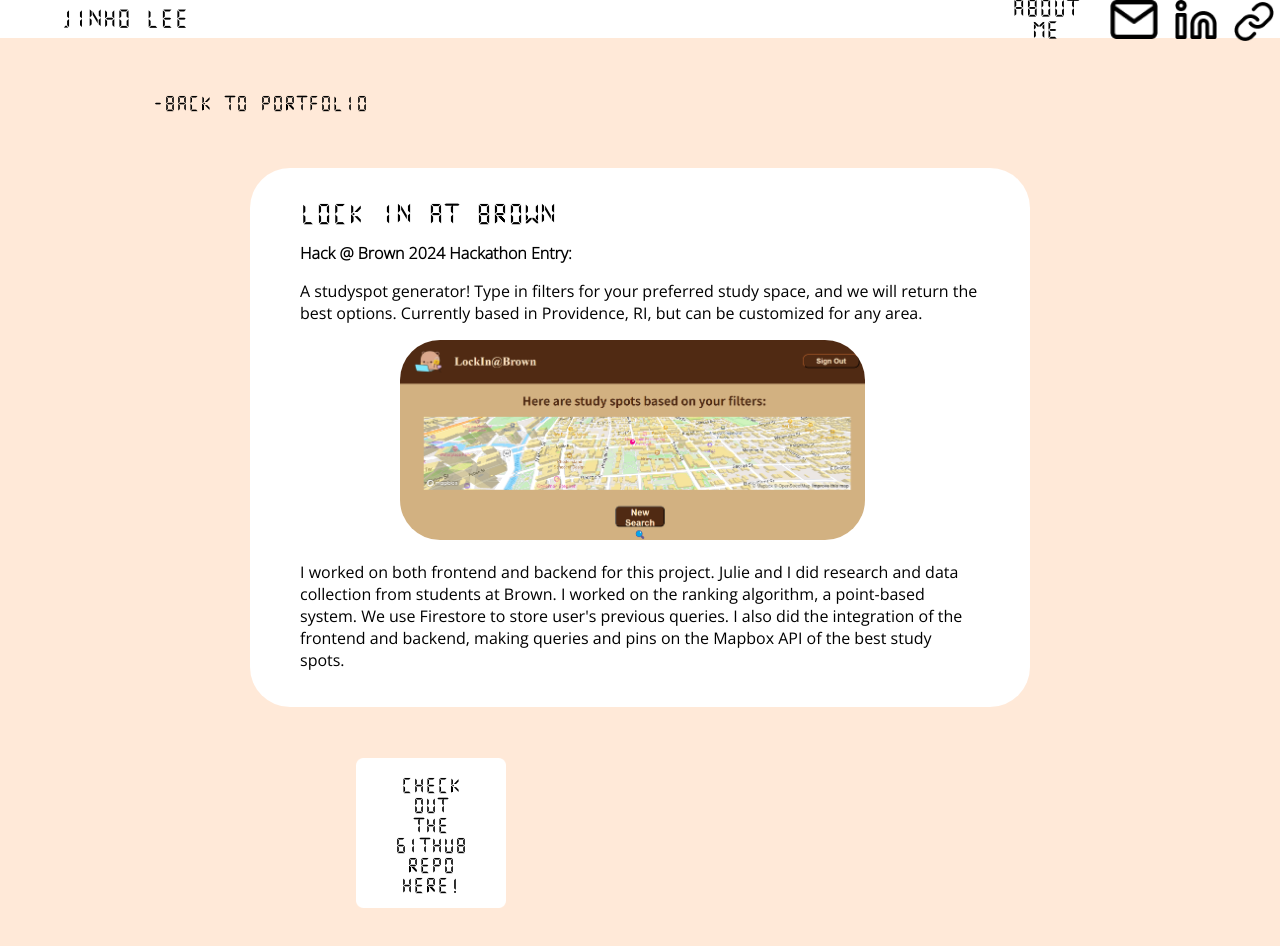
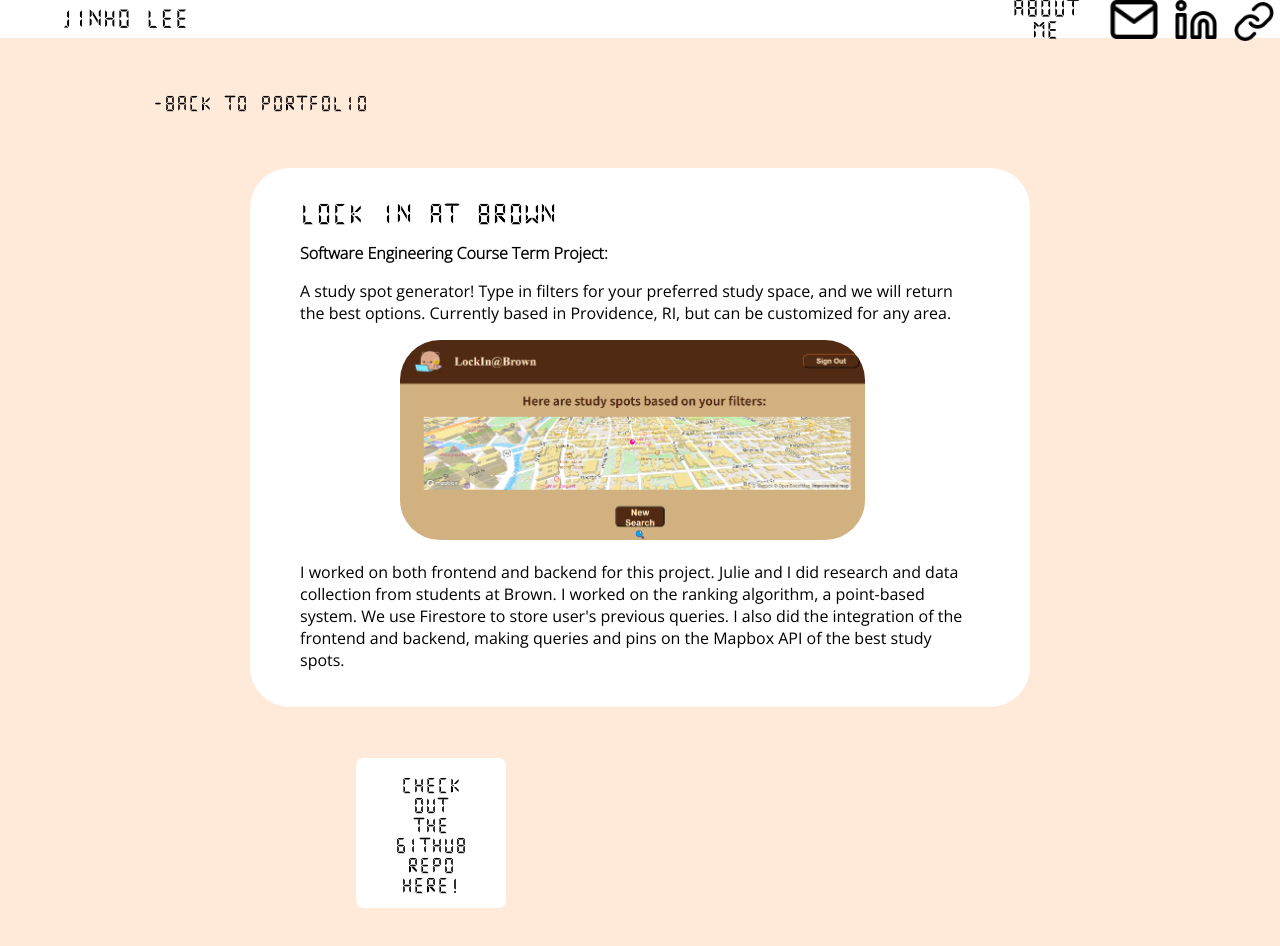
Before and after one commit to jinholee17/jinho-site, a React (Vite) app in the folder client/: page / in a window 1280 px wide. Both pictures are taken after a click on the button "lock in at brown". Shown: the top 946 px of the page. Built offline with nearby package versions, Linux system fonts and the light colour scheme.

Commit message:
fix: changed some ignitecs descriptions

```diff
--- a/client/src/pages/ignitecs.tsx
+++ b/client/src/pages/ignitecs.tsx
@@ -39,20 +39,17 @@ export default function Ignite(props: pageProps) {
       </button>
       <div className="project-text-box">
         <h1 className="cosmic-title">IgniteCS</h1>
-        <p className="bold-cosmic">Hack @ Brown 2024 Hackathon Entry: </p>
         <p className="cosmic-text">
-          A studyspot generator! Type in filters for your preferred study space,
-          and we will return the best options. Currently based in Providence,
-          RI, but can be customized for any area.
+          I am a program organizer for IgniteCS, which is a computer science
+          teaching organization for schools in the Providence area.
         </p>
         <img className="cosmic-image2" src="/src/assets/images/ignitecs.png" />
         <p className="cosmic-text">
-          I worked on both frontend and backend for this project. Julie and I
-          did research and data collection from students at Brown. I worked on
-          the ranking algorithm, a point-based system. We use Firestore to store
-          user's previous queries. I also did the integration of the frontend
-          and backend, making queries and pins on the Mapbox API of the best
-          study spots.
+          I also worked on some frontend for our new website. This was through
+          Full Stack at Brown, a club that creates websites/software for other
+          clubs at Brown. Through this experience, I got to see firsthand the
+          process of a team creating a lo-fi design of a website, to a full
+          sketch on figma, to bringing it to fruition in Typescript and React.
         </p>
       </div>
       <button
--- a/client/src/pages/lockin.tsx
+++ b/client/src/pages/lockin.tsx
@@ -39,11 +39,13 @@ export default function LockIn(props: pageProps) {
       </button>
       <div className="project-text-box">
         <h1 className="cosmic-title">Lock In At Brown</h1>
-        <p className="bold-cosmic">Hack @ Brown 2024 Hackathon Entry: </p>
+        <p className="bold-cosmic">
+          Software Engineering Course Term Project:{" "}
+        </p>
         <p className="cosmic-text">
-          A studyspot generator! Type in filters for your preferred study space,
-          and we will return the best options. Currently based in Providence,
-          RI, but can be customized for any area.
+          A study spot generator! Type in filters for your preferred study
+          space, and we will return the best options. Currently based in
+          Providence, RI, but can be customized for any area.
         </p>
         <img className="cosmic-image2" src="/src/assets/images/lockedin.png" />
         <p className="cosmic-text">
```
